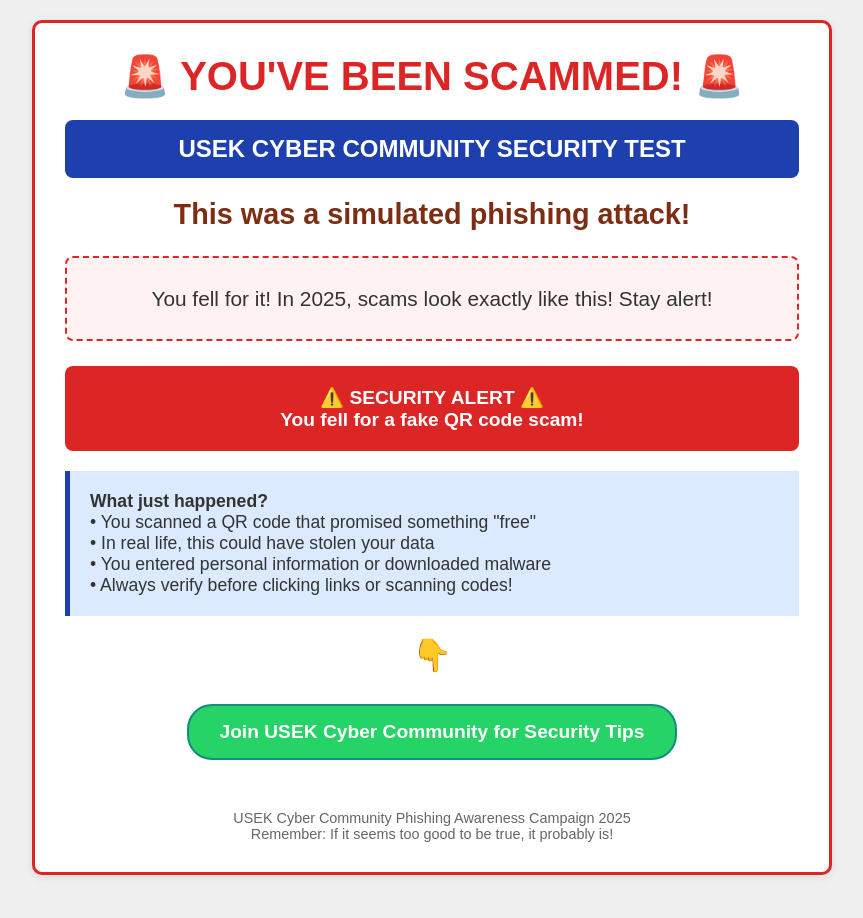
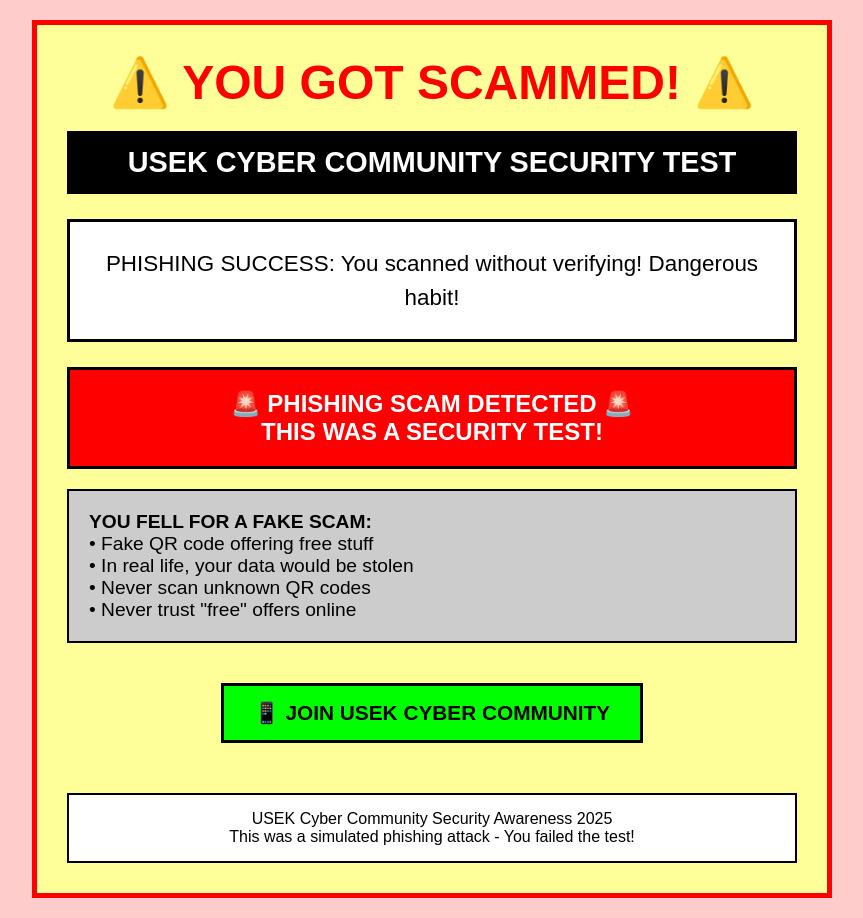
Before and after one commit to labs34/phishing-awareness-2025, a plain HTML site: page index.html in a window 1280 px wide. Shown: the whole page, without its empty margins (208-1071 px from the left). Before the commit the page ends 895 px from the top, so only its background shows below. Drawn offline with Linux system fonts and the light colour scheme.

Commit message:
Update index.html

```diff
--- a/index.html
+++ b/index.html
@@ -1,118 +1,98 @@
 <!DOCTYPE html>
 <html>
 <head>
-    <title>You've Been Scammed - USEK Cyber Community</title>
+    <title>SCAM ALERT - USEK Cyber Community</title>
     <style>
         body {
             font-family: Arial, sans-serif;
             text-align: center;
             padding: 20px;
-            background-color: #f0f0f0;
-            color: #333;
+            background-color: #ffcccc;
+            color: #000000;
             max-width: 800px;
             margin: 0 auto;
         }
 
         .container {
-            background: white;
+            background: #ffff99;
             padding: 30px;
-            border-radius: 10px;
-            box-shadow: 0 2px 10px rgba(0,0,0,0.1);
-            border: 3px solid #dc2626;
+            border: 5px solid #ff0000;
+            border-radius: 0px;
         }
 
         .header {
-            color: #dc2626;
-            font-size: 2.5em;
+            color: #ff0000;
+            font-size: 3em;
             font-weight: bold;
             margin-bottom: 20px;
+            text-transform: uppercase;
         }
 
-        .subheader {
-            color: #7c2d12;
+        .usek-brand {
+            background: #000000;
+            color: #ffffff;
+            padding: 15px;
             font-size: 1.8em;
             font-weight: bold;
             margin: 20px 0;
         }
 
-        .usek-brand {
-            background: #1e40af;
-            color: white;
-            padding: 15px;
-            border-radius: 8px;
-            font-size: 1.5em;
-            font-weight: bold;
-            margin: 20px 0;
-        }
-
         .message-box {
-            background: #fef2f2;
-            border: 2px dashed #dc2626;
+            background: #ffffff;
+            border: 3px solid #000000;
             padding: 25px;
             margin: 25px 0;
-            border-radius: 8px;
-            font-size: 1.3em;
+            font-size: 1.4em;
             line-height: 1.5;
         }
 
         .warning {
-            background: #dc2626;
-            color: white;
+            background: #ff0000;
+            color: #ffffff;
             padding: 20px;
-            border-radius: 8px;
             font-weight: bold;
-            font-size: 1.2em;
+            font-size: 1.5em;
             margin: 20px 0;
+            border: 3px solid #000000;
         }
 
         .lesson {
-            background: #dbeafe;
-            border-left: 5px solid #1e40af;
+            background: #cccccc;
             padding: 20px;
             margin: 20px 0;
             text-align: left;
-            font-size: 1.1em;
+            font-size: 1.2em;
+            border: 2px solid #000000;
         }
 
         .whatsapp-btn {
             display: inline-block;
-            background: #25D366;
-            color: white;
+            background: #00ff00;
+            color: #000000;
             padding: 15px 30px;
             text-decoration: none;
-            border-radius: 25px;
-            font-size: 1.2em;
+            font-size: 1.3em;
             font-weight: bold;
             margin: 20px 0;
-            border: 2px solid #128C7E;
-        }
-
-        .whatsapp-btn:hover {
-            background: #128C7E;
+            border: 3px solid #000000;
         }
 
         .footer {
             margin-top: 30px;
-            color: #666;
-            font-size: 0.9em;
-        }
-
-        .emoji {
-            font-size: 2em;
-            margin: 10px;
+            color: #000000;
+            font-size: 1em;
+            background: #ffffff;
+            padding: 15px;
+            border: 2px solid #000000;
         }
     </style>
 </head>
 <body>
     <div class="container">
-        <div class="header">🚨 YOU'VE BEEN SCAMMED! 🚨</div>
+        <div class="header">⚠️ YOU GOT SCAMMED! ⚠️</div>
 
         <div class="usek-brand">
             USEK CYBER COMMUNITY SECURITY TEST
-        </div>
-
-        <div class="subheader">
-            This was a simulated phishing attack!
         </div>
 
         <div class="message-box">
@@ -122,43 +102,41 @@
         </div>
 
         <div class="warning">
-            ⚠️ SECURITY ALERT ⚠️<br>
-            You fell for a fake QR code scam!
+            🚨 PHISHING SCAM DETECTED 🚨<br>
+            THIS WAS A SECURITY TEST!
         </div>
 
         <div class="lesson">
-            <strong>What just happened?</strong><br>
-            • You scanned a QR code that promised something "free"<br>
-            • In real life, this could have stolen your data<br>
-            • You entered personal information or downloaded malware<br>
-            • Always verify before clicking links or scanning codes!
+            <strong>YOU FELL FOR A FAKE SCAM:</strong><br>
+            • Fake QR code offering free stuff<br>
+            • In real life, your data would be stolen<br>
+            • Never scan unknown QR codes<br>
+            • Never trust "free" offers online
         </div>
 
-        <div class="emoji">👇</div>
-
         <a href="https://chat.whatsapp.com/YOUR_COMMUNITY_LINK" class="whatsapp-btn">
-            Join USEK Cyber Community for Security Tips
+            📱 JOIN USEK CYBER COMMUNITY
         </a>
 
         <div class="footer">
-            USEK Cyber Community Phishing Awareness Campaign 2025<br>
-            Remember: If it seems too good to be true, it probably is!
+            USEK Cyber Community Security Awareness 2025<br>
+            This was a simulated phishing attack - You failed the test!
         </div>
     </div>
 
     <script>
-        // Array of straightforward scam awareness messages
+        // Array of straight-to-the-point scam messages
         const messages = [
-            "You really thought you'd get a free iPhone? This was a security test!",
-            "Congratulations! You just failed our phishing awareness test!",
-            "You scanned without thinking? That's how people get hacked!",
-            "If you believed this, you'd believe anything! Time for security training!",
-            "Free iPhone? More like free security lesson from USEK Cyber Community!",
-            "You've been phished! This was a simulated attack to teach you a lesson!",
-            "This QR code was fake, but your reaction was very real! Be more careful!",
-            "You fell for it! In 2025, scams look exactly like this! Stay alert!",
-            "Scanning random QR codes? You're a hacker's dream target!",
-            "You clicked, we tricked! Welcome to your cybersecurity wake-up call!"
+            "YOU FELL FOR A FAKE IPHONE SCAM! This was a security test!",
+            "SCAMMED! You just failed our phishing awareness test!",
+            "YOU CLICKED WITHOUT THINKING! This is how people get hacked!",
+            "FREE IPHONE? REALLY? You need cybersecurity training!",
+            "SCAM ALERT: You fell for a fake QR code! Be more careful!",
+            "YOU GOT TRICKED! This simulated attack shows you're vulnerable!",
+            "SCAM DETECTED: You believed a fake offer! Time to learn security!",
+            "PHISHING SUCCESS: You scanned without verifying! Dangerous habit!",
+            "YOU FAILED: This fake scam caught you! Join our security community!",
+            "SCAM VICTIM: You would have lost real data in a real attack!"
         ];
 
         // Select random message
```
